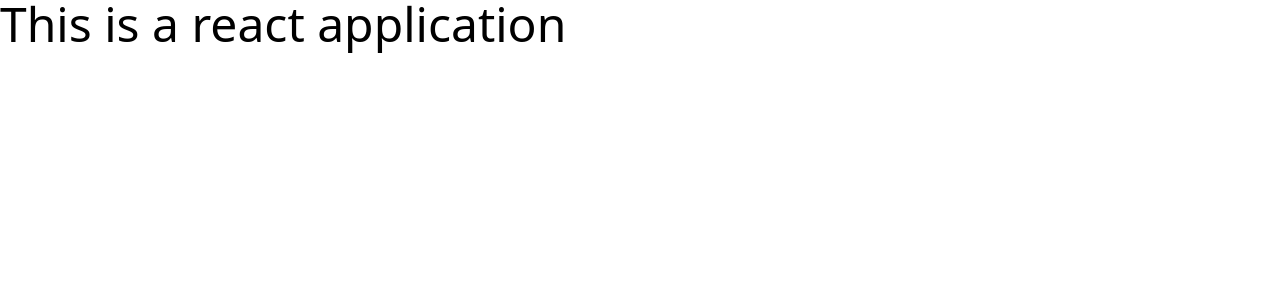
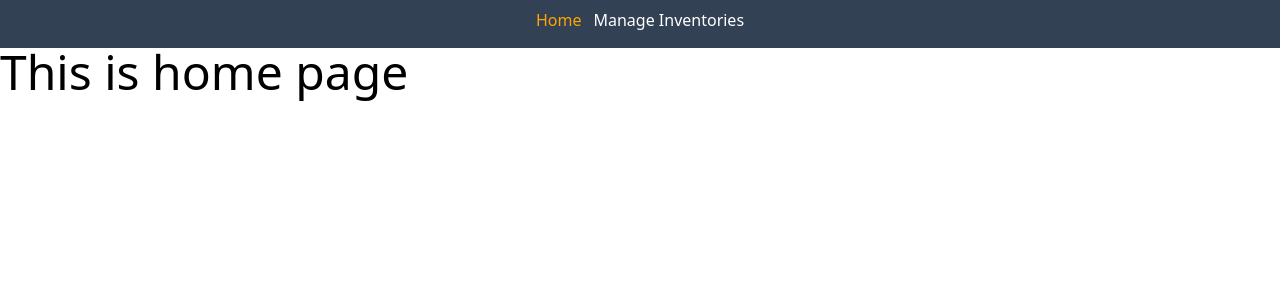
Before and after one commit to Omaralabdullah051/book-mart, a React (Create React App) app: page / in a window 1280 px wide. Shown: the top 300 px of the page. Built offline with nearby package versions, Linux system fonts and the light colour scheme.

Commit message:
header component added

```diff
--- a/src/App.js
+++ b/src/App.js
@@ -1,9 +1,18 @@
+import { Route, Routes } from "react-router-dom";
+import Home from "./Pages/Home/Home";
+import ManageInventories from "./Pages/ManageInventories/ManageInventories";
+import Header from "./Pages/Shared/Header/Header";
 
 
 function App() {
   return (
     <div>
-      <h2>This is a react application</h2>
+      <Header />
+      <Routes>
+        <Route path="/" element={<Home />} />
+        <Route path="/home" element={<Home />} />
+        <Route path="/manageInventories" element={<ManageInventories />} />
+      </Routes>
     </div>
   );
 }
--- /dev/null
+++ b/src/Pages/Home/Home.js
@@ -0,0 +1,11 @@
+import React from 'react';
+
+const Home = () => {
+    return (
+        <div>
+            <h2>This is home page</h2>
+        </div>
+    );
+};
+
+export default Home;
--- /dev/null
+++ b/src/Pages/ManageInventories/ManageInventories.js
@@ -0,0 +1,11 @@
+import React from 'react';
+
+const ManageInventories = () => {
+    return (
+        <div>
+            <h2>Here we managing our Invetories</h2>
+        </div>
+    );
+};
+
+export default ManageInventories;
--- /dev/null
+++ b/src/Pages/Shared/CustomLink/CustomLink.js
@@ -0,0 +1,20 @@
+import { Link, useMatch, useResolvedPath } from "react-router-dom";
+
+const CustomLink = ({ children, to, ...props }) => {
+    let resolved = useResolvedPath(to);
+    let match = useMatch({ path: resolved.pathname, end: true });
+
+    return (
+        <div>
+            <Link
+                style={{ color: match ? "orange" : "white" }}
+                to={to}
+                {...props}
+            >
+                {children}
+            </Link>
+        </div>
+    );
+}
+
+export default CustomLink;
--- /dev/null
+++ b/src/Pages/Shared/Footer/Footer.js
@@ -0,0 +1,11 @@
+import React from 'react';
+
+const Footer = () => {
+    return (
+        <div>
+            <h2>This is Footer</h2>
+        </div>
+    );
+};
+
+export default Footer;
--- /dev/null
+++ b/src/Pages/Shared/Header/Header.js
@@ -0,0 +1,15 @@
+import React from 'react';
+import CustomLink from '../CustomLink/CustomLink';
+
+const Header = () => {
+    return (
+        <div className='bg-slate-700 h-12'>
+            <nav className='flex justify-center items-center p-2 space-x-3'>
+                <CustomLink to="/">Home</CustomLink>
+                <CustomLink to="/manageinventories">Manage Inventories</CustomLink>
+            </nav>
+        </div>
+    );
+};
+
+export default Header;
```
